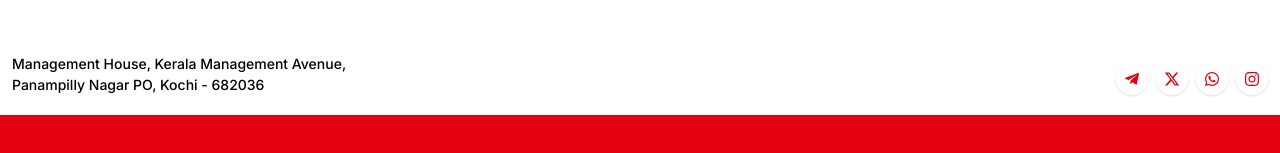
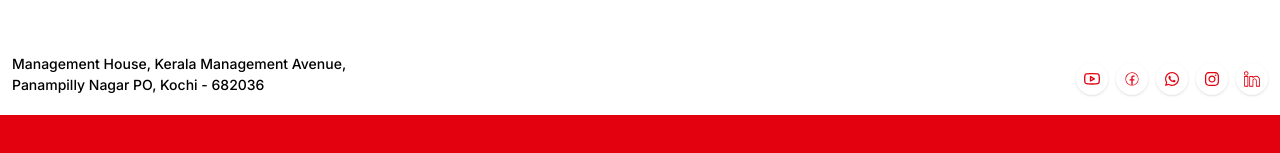
Before and after one commit to Manu-Madhu/KMA-Development-, a Next.js app: page /halls/inquiry in a window 1280 px wide. Shown: the part 743-896 px from the top of the page. Built offline with nearby package versions, Linux system fonts and the light colour scheme; no server answers.

Commit message:
Complete the home part and footer link part as well

```diff
--- a/src/components/user/Home/LandingPart.jsx
+++ b/src/components/user/Home/LandingPart.jsx
@@ -3,11 +3,13 @@ import React, { useState, useEffect } from "react";
 import { bannersRoute } from "@/utils/Endpoint"; // Assuming this is the correct path
 import axios from "@/axios-folder/axios";
 import VideoBackground from "./VideoBackground";
+import Link from "next/link";
 
 function LandingPart() {
   const [bannerItems, setBannerItems] = useState([]); // Store banner items from the API
   const [currentIndex, setCurrentIndex] = useState(0);
-  const sample = "https://firebasestorage.googleapis.com/v0/b/kmaassets-afcf8.appspot.com/o/WhatsApp%20Video%202024-08-28%20at%2012.32.09_827ceb27.mp4?alt=media&token=4258c900-c172-4730-9ed7-005d45b9207e";
+  const sample =
+    "https://firebasestorage.googleapis.com/v0/b/kmaassets-afcf8.appspot.com/o/WhatsApp%20Video%202024-08-28%20at%2012.32.09_827ceb27.mp4?alt=media&token=4258c900-c172-4730-9ed7-005d45b9207e";
 
   // Fetch banner items from the API
   useEffect(() => {
@@ -52,9 +54,11 @@ function LandingPart() {
           Honouring Excellence in CSR and ESG Leadership
         </p>
 
-        <button className="homeButton p-2 mt-2 lg:p-2.5 px-6 lg:px-8 w-fit rounded-full lg:font-semibold z-10">
-          <span>Join Us</span>
-        </button>
+        <Link href={`/registration`} className="" >
+          <button className="homeButton p-2 mt-2 lg:p-2.5 px-6 lg:px-8 w-fit rounded-full lg:font-semibold z-10">
+            <span>Join Us</span>
+          </button>
+        </Link>
       </div>
     </div>
   );
--- a/src/data/Fotter.js
+++ b/src/data/Fotter.js
@@ -120,31 +120,39 @@ export const FooterData = [
 import { FaTelegramPlane } from "react-icons/fa";
 import { FaInstagram } from "react-icons/fa6";
 import { FaWhatsapp } from "react-icons/fa";
-import { FaXTwitter } from "react-icons/fa6";
+import { CiFacebook } from "react-icons/ci";
+import { FiYoutube } from "react-icons/fi";
+import { SlSocialLinkedin } from "react-icons/sl";
 
 export const icon = [
     {
         _id: 1,
-        icon: <FaTelegramPlane />,
-        path:"/",
-        name: "Telegram"
+        icon: <FiYoutube  />,
+        path:"https://www.youtube.com/kmavideochannel",
+        name: "youtube"
     },
     {
         _id: 2,
-        icon: <FaXTwitter />,
-        path:"/",
-        name: "Telegram"
+        icon: <CiFacebook />,
+        path:"https://www.facebook.com/KeralaManagementAssociation",
+        name: "Facebook"
     },
     {
         _id: 3,
         icon: <FaWhatsapp />,
-        path:"/",
+        path:"https://wa.me/+919072775588",
         name: "Whats app"
     },
     {
         _id: 4,
         icon: <FaInstagram />,
-        path:"/",
+        path:"https://www.instagram.com/kmacochin",
         name: "Instagram"
     },
+    {
+        _id: 5,
+        icon: <SlSocialLinkedin />,
+        path:"https://www.linkedin.com/company/keralamanagementassociation/",
+        name: "Linkedin"
+    },
 ]
```
